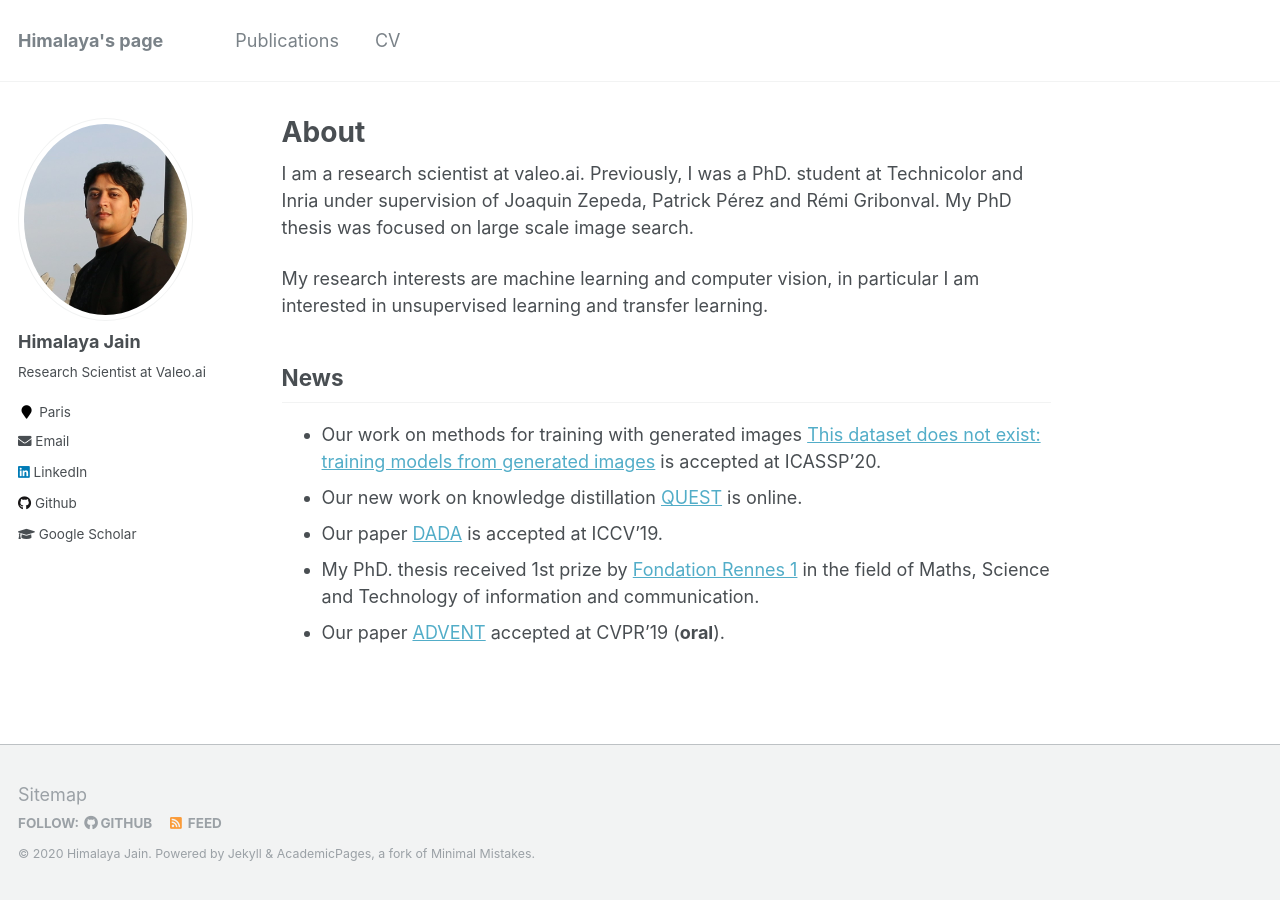
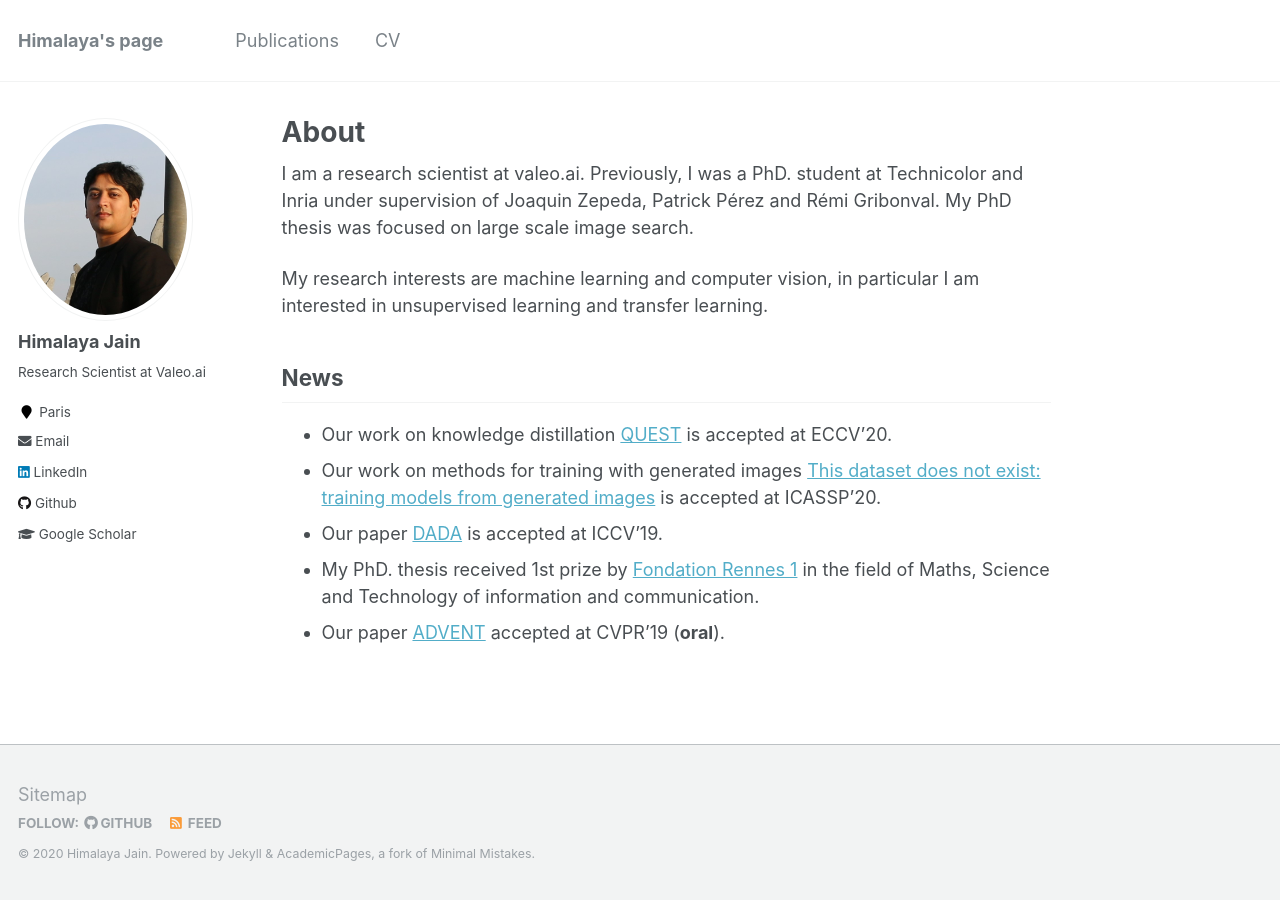
Before and after one commit to himalayajain/himalayajain.github.io, a Jekyll site: the page built from _pages/about.md, in a window 1280 px wide. Built offline with Jekyll 4.4.1, drawn with Linux system fonts in a browser that asks for light colours.

Commit message:
Update about.md

```diff
--- a/_pages/about.md
+++ b/_pages/about.md
@@ -13,8 +13,8 @@ I am a research scientist at valeo.ai. Previously, I was a PhD. student at Techn
 My research interests are machine learning and computer vision, in particular I am interested in unsupervised learning and transfer learning.
 
 ## News
+* Our work on knowledge distillation [QUEST](https://arxiv.org/abs/1912.01540) is accepted at ECCV'20.
 * Our work on methods for training with generated images [This dataset does not exist: training models from generated images](https://arxiv.org/abs/1911.02888) is accepted at ICASSP'20.
-* Our new work on knowledge distillation [QUEST](https://arxiv.org/abs/1912.01540) is online.
 * Our paper [DADA](https://arxiv.org/abs/1904.01886) is accepted at ICCV'19.
 * My PhD. thesis received 1st prize by [Fondation Rennes 1](https://fondation.univ-rennes1.fr/actualite/remise-des-prix-de-th%C3%A8se-fondation-rennes-1-%C3%A9dition-2018) in the field of Maths, Science and Technology of information and communication.
 * Our paper [ADVENT](https://arxiv.org/abs/1811.12833) accepted at CVPR'19 (**oral**).
```
